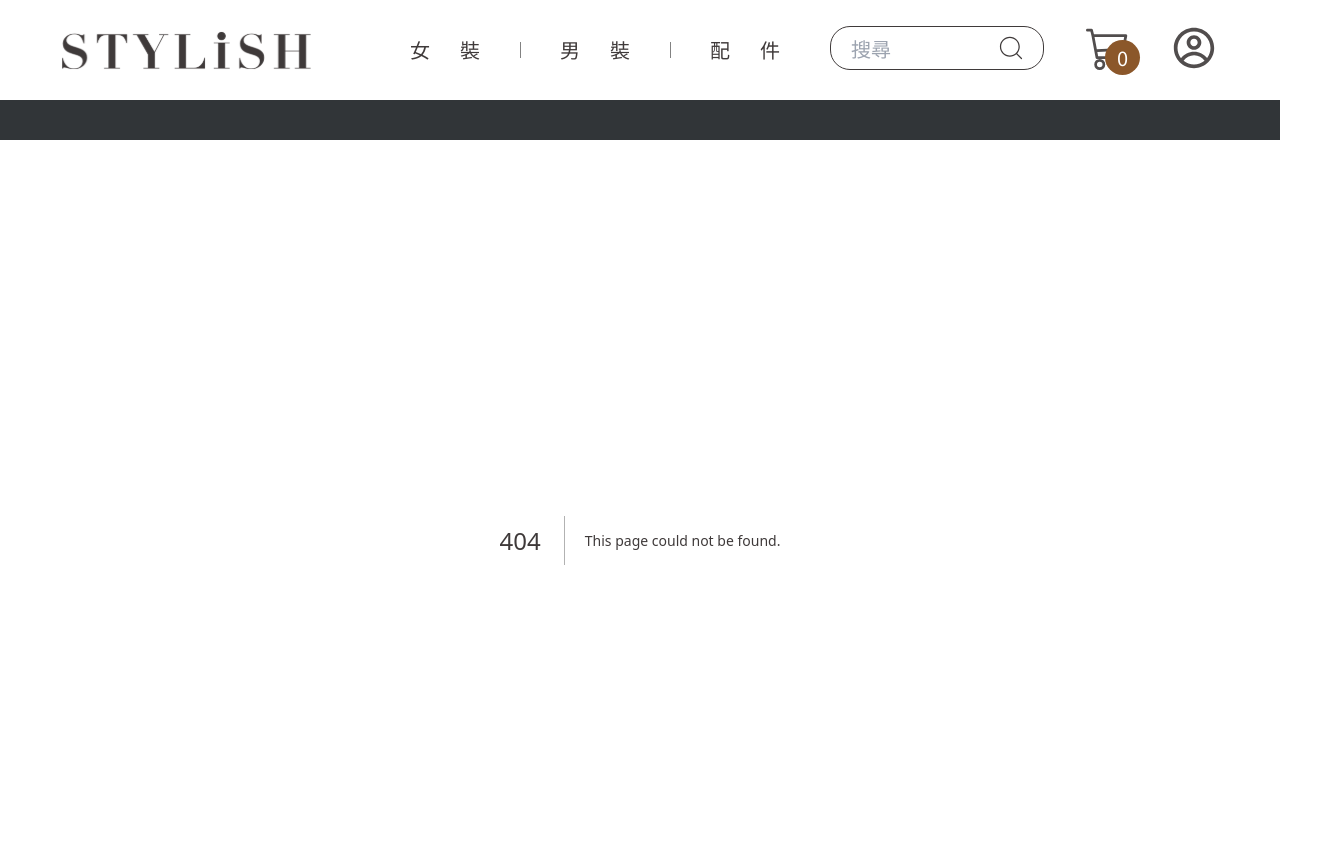
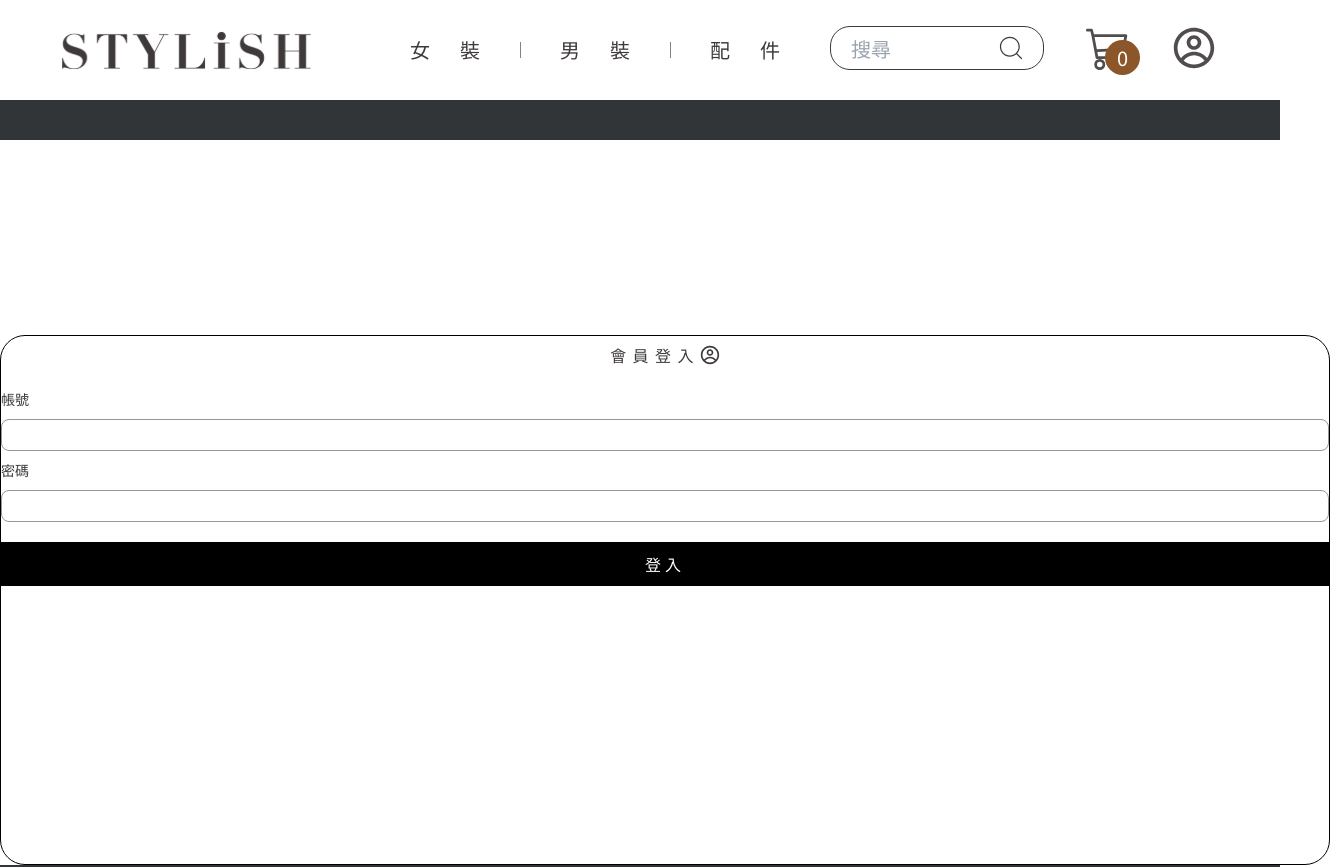
Before and after one commit to ShihYuChang/STYLiSH, a Next.js app: page /login in a window 1280 px wide. Before the commit this address had no page. Shown: the top 867 px of the page, 1330 px wide, since content can reach past the window. Built offline with nearby package versions, Linux system fonts and the light colour scheme.

Commit message:
Adding Login page static layout

```diff
--- /dev/null
+++ b/src/app/login/components/LoginBtn.tsx
@@ -0,0 +1,9 @@
+import React from 'react';
+
+export default function LoginBtn() {
+  return (
+    <button className='w-full h-[44px] bg-black text-white tracking-[4px]'>
+      登入
+    </button>
+  );
+}
--- /dev/null
+++ b/src/app/login/components/Questions.tsx
@@ -0,0 +1,22 @@
+import React from 'react';
+
+const questions: {
+  label: string;
+  value: string;
+}[] = [
+  { label: '帳號', value: 'userName' },
+  { label: '密碼', value: 'password' },
+];
+
+export default function Questions() {
+  return (
+    <div className='flex flex-col gap-[10px] mb-[20px]'>
+      {questions.map((question, index) => (
+        <div key={index} className='w-full flex flex-col gap-[10px]'>
+          <div className='text-[14px] leading-[19px]'>{question.label}</div>
+          <input className='w-full h-[32px] border border-solid border-[#979797] rounded-[8px]' />
+        </div>
+      ))}
+    </div>
+  );
+}
--- /dev/null
+++ b/src/app/login/components/Title.tsx
@@ -0,0 +1,13 @@
+import React from 'react';
+import { CgProfile } from 'react-icons/cg';
+
+export default function Title() {
+  return (
+    <div className='w-full flex justify-center items-center tracking-[6.4px] leading-[38px] mb-[16px]'>
+      會員登入
+      <div className='text-[20px]'>
+        <CgProfile />
+      </div>
+    </div>
+  );
+}
--- /dev/null
+++ b/src/app/login/page.tsx
@@ -0,0 +1,14 @@
+import React from 'react';
+import Title from './components/Title';
+import Questions from './components/Questions';
+import LoginBtn from './components/LoginBtn';
+
+export default function Login() {
+  return (
+    <div className='w-[285px] xl:w-[1330px] xl:h-[530px] mx-[auto] mt-[31px] xl:mt-[195px] xl:border border-solid border-black rounded-[25px]'>
+      <Title />
+      <Questions />
+      <LoginBtn />
+    </div>
+  );
+}
```
